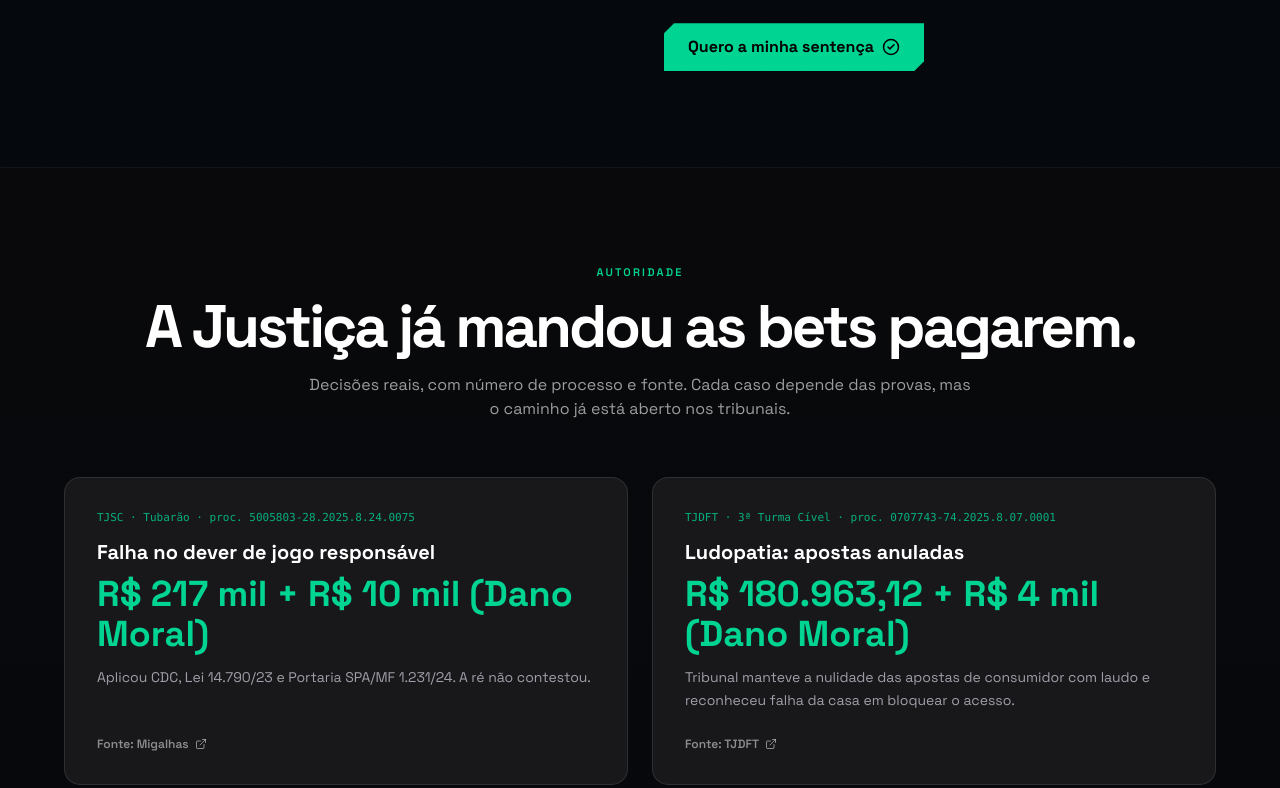
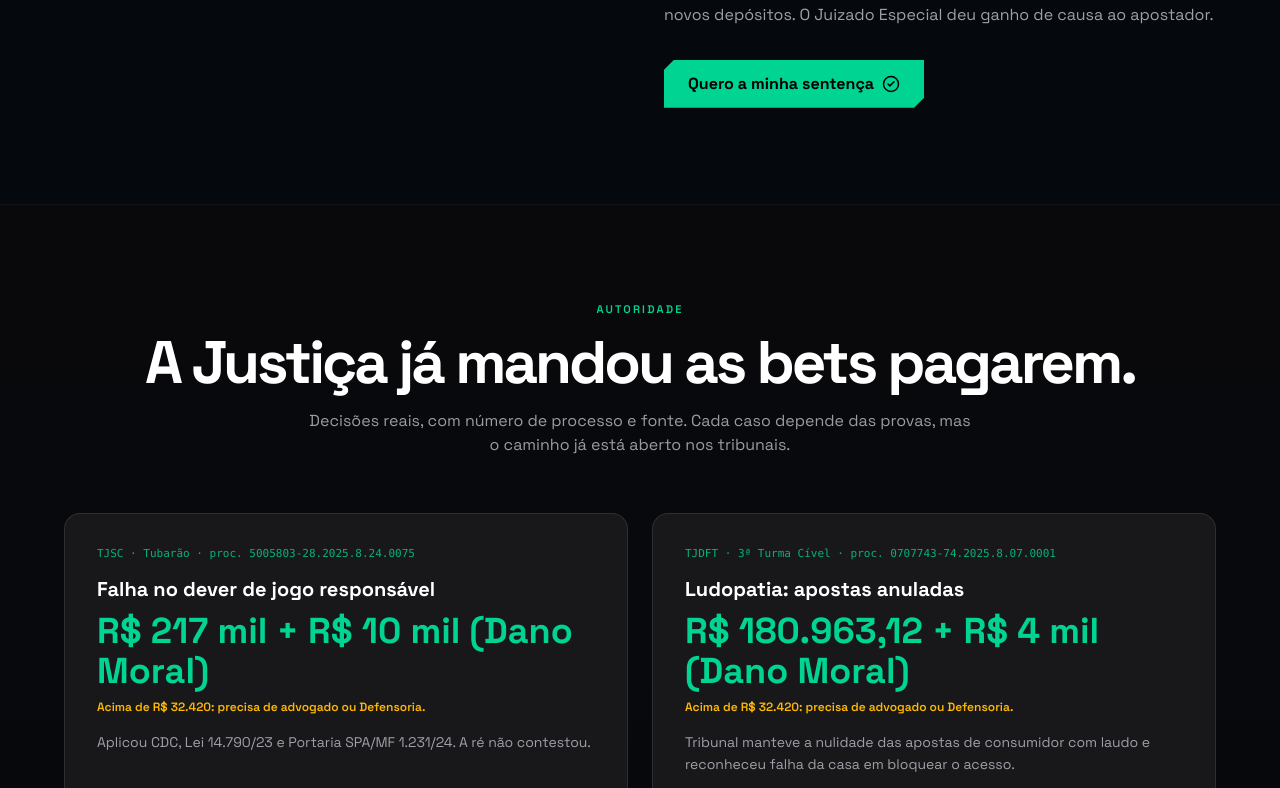
Before and after one commit to pedrofsneto33/EBookall, a Next.js app: page / in a window 1280 px wide. Shown: the part 2012-2800 px from the top of the page. Built offline with nearby package versions, Linux system fonts and the light colour scheme; no server answers.

Commit message:
fix: seguranca de login, banco turso, token de peticao e avisos de UI

```diff
--- a/app/api/auth/login/route.ts
+++ b/app/api/auth/login/route.ts
@@ -1,9 +1,7 @@
+// app/api/auth/login/route.ts (ou request-link/route.ts)
 import { NextRequest, NextResponse } from "next/server";
-import {
-  createSessionToken,
-  setSessionCookie,
-  userIdFromEmail,
-} from "../../../lib/auth";
+import { Resend } from "resend";
+import { createMagicToken } from "../../../lib/auth";
 
 export const runtime = "nodejs";
 
@@ -11,15 +9,43 @@ export async function POST(request: NextRequest) {
   try {
     const body = await request.json();
     const email = String(body.email ?? "").trim().toLowerCase();
+
     if (!email || !email.includes("@")) {
       return NextResponse.json({ error: "E-mail inválido" }, { status: 400 });
     }
 
-    const user = { id: userIdFromEmail(email), email };
-    const token = await createSessionToken(user);
-    const res = NextResponse.json({ ok: true, user, status: "pending" });
-    setSessionCookie(res, token);
-    return res;
+    // 1. Gera o token mágico (válido por 30 min, como definido no auth.ts)
+    const magicToken = await createMagicToken(email);
+
+    // 2. Monta a URL de verificação (que vai criar a sessão de verdade depois)
+    const siteUrl = process.env.NEXT_PUBLIC_SITE_URL || "http://localhost:3000";
+    const verifyUrl = `${siteUrl}/api/auth/verify?token=${magicToken}`;
+
+    // 3. Verifica se tem a chave do Resend
+    const resendApiKey = process.env.RESEND_API_KEY;
+    if (!resendApiKey) {
+       return NextResponse.json({ error: "Serviço de e-mail indisponível." }, { status: 500 });
+    }
+
+    // 4. Envia o e-mail para o usuário
+    const resend = new Resend(resendApiKey);
+    await resend.emails.send({
+      from: process.env.RESEND_FROM || "RecuperaJogo <onboarding@resend.dev>",
+      to: [email],
+      subject: "Seu link de acesso ao RecuperaJogo",
+      html: `
+        <div style="font-family: Arial, sans-serif; max-width: 500px; margin: 0 auto;">
+          <h2 style="color: #1B6B4A;">Acesse sua conta</h2>
+          <p>Clique no botão abaixo para entrar no RecuperaJogo. Este link é único e expira em 30 minutos.</p>
+          <a href="${verifyUrl}" style="display: inline-block; padding: 12px 24px; background-color: #1B6B4A; color: white; text-decoration: none; border-radius: 8px; margin-top: 16px; font-weight: bold;">Entrar na minha conta</a>
+          <p style="margin-top: 24px; font-size: 12px; color: #666;">Se você não solicitou este e-mail, pode ignorá-lo.</p>
+        </div>
+      `
+    });
+
+    // Retorna sucesso, MAS NÃO CRIA A SESSÃO AQUI!
+    return NextResponse.json({ ok: true, message: "Link enviado para o seu e-mail." });
+
   } catch (e: unknown) {
     const message = e instanceof Error ? e.message : "Erro";
     return NextResponse.json({ error: message }, { status: 500 });
--- /dev/null
+++ b/app/components/MpAviso.tsx
@@ -0,0 +1,26 @@
+"use client";
+
+import { useEffect, useState } from "react";
+import { MP } from "../lib/config";
+
+export default function MpAviso() {
+  const [dias, setDias] = useState<number | null>(null);
+
+  useEffect(() => {
+    const ms = new Date(MP.extincaoISO).getTime() - Date.now();
+    const raf = requestAnimationFrame(() => setDias(ms > 0 ? Math.ceil(ms / 86_400_000) : 0));
+    return () => cancelAnimationFrame(raf);
+  }, []);
+
+  return (
+    <a href="#mp" className="block relative z-[60] bg-amber-400/10 border-b border-amber-400/25 text-center text-[12px] sm:text-[13px] text-amber-200 px-4 py-2 hover:bg-amber-400/15 transition-colors">
+      <strong className="font-semibold">Atualização jurídica:</strong> a MP 1.394/2026 proibiu as bets em {MP.publicacao}.
+      {dias !== null && dias > 0 ? (
+        <> As autorizações vencem em ~{dias} {dias === 1 ? "dia" : "dias"} ({MP.extincaoTxt}).</>
+      ) : (
+        <> As autorizações das operadoras já foram extintas.</>
+      )}{" "}
+      <span className="underline underline-offset-2">Entenda o que muda para você →</span>
+    </a>
+  );
+}
--- a/app/page.tsx
+++ b/app/page.tsx
@@ -6,6 +6,7 @@ import HeroSection from "@/components/home/HeroSection";
 import CourtWinSection from "@/components/home/CourtWinSection";
 import Navbar from "@/components/shared/Navbar";
 import OfferSection from "@/components/home/OfferSection";
+import MpAviso from "./components/MpAviso"; // <-- ADICIONADO
 import { X, Upload, Cpu, FileCheck2, HelpCircle, MessageCircle, FileText, HeartPulse, Lock, Wallet, Trophy, UserX, Repeat, Megaphone, Shield, ExternalLink } from "lucide-react";
 import { LIMITE_JUS_POSTULANDI, formatarMoeda } from "./lib/config";
 
@@ -42,10 +43,46 @@ const FAQS: FaqItem[] = [
 ];
 
 const DECISOES = [
-  { uf: "TJSC · Tubarão", proc: "5005803-28.2025.8.24.0075", t: "Falha no dever de jogo responsável", v: "R$ 217 mil + R$ 10 mil (Dano Moral)", d: "Aplicou CDC, Lei 14.790/23 e Portaria SPA/MF 1.231/24. A ré não contestou.", href: "https://www.migalhas.com.br/quentes/448239/casa-de-aposta-devolve-r-217-mil-por-violar-dever-de-jogo-responsavel", fonte: "Migalhas" },
-  { uf: "TJDFT · 3ª Turma Cível", proc: "0707743-74.2025.8.07.0001", t: "Ludopatia: apostas anuladas", v: "R$ 180.963,12 + R$ 4 mil (Dano Moral)", d: "Tribunal manteve a nulidade das apostas de consumidor com laudo e reconheceu falha da casa em bloquear o acesso.", href: "https://www.tjdft.jus.br/institucional/imprensa/noticias/2026/junho/tjdft-anula-apostas-e-condena-plataforma-a-devolver-r-180-mil-a-consumidor-com-ludopatia", fonte: "TJDFT" },
-  { uf: "TJSP", proc: "4000778-26.2026.8.26.0248", t: "Autoexclusão não bloqueada no prazo", v: "R$ 81 mil", d: "Casa continuou aceitando depósitos e apostas depois da autoexclusão. Fundamento: dever de segurança e de jogo responsável.", href: "https://bnldata.com.br/justica-condena-plataforma-de-apostas-por-falha-em-autoexclusao-de-apostador/", fonte: "BNL Data" },
-  { uf: "TJDFT · Turma Recursal", proc: "0759332-60.2025.8.07.0016", t: "Conta suspensa sem provar irregularidade", v: "R$ 7 mil", d: "A casa suspendeu a conta sem avisar nem provar a violação dos termos de uso. Decisão unânime. Cabe sem advogado.", href: "https://www.tjdft.jus.br/institucional/imprensa/noticias/2026/abril/tjdft-mantem-condenacao-de-plataforma-de-apostas-que-suspendeu-conta-sem-comprovar-irregularidade", fonte: "TJDFT" },
+  {
+    uf: "TJSC · Tubarão",
+    proc: "5005803-28.2025.8.24.0075",
+    t: "Falha no dever de jogo responsável",
+    v: "R$ 217 mil + R$ 10 mil (Dano Moral)",
+    d: "Aplicou CDC, Lei 14.790/23 e Portaria SPA/MF 1.231/24. A ré não contestou.",
+    href: "https://www.migalhas.com.br/quentes/448239/casa-de-aposta-devolve-r-217-mil-por-violar-dever-de-jogo-responsavel",
+    fonte: "Migalhas",
+    aviso: "Acima de R$ 32.420: precisa de advogado ou Defensoria."
+  },
+  {
+    uf: "TJDFT · 3ª Turma Cível",
+    proc: "0707743-74.2025.8.07.0001",
+    t: "Ludopatia: apostas anuladas",
+    v: "R$ 180.963,12 + R$ 4 mil (Dano Moral)",
+    d: "Tribunal manteve a nulidade das apostas de consumidor com laudo e reconheceu falha da casa em bloquear o acesso.",
+    href: "https://www.tjdft.jus.br/institucional/imprensa/noticias/2026/junho/tjdft-anula-apostas-e-condena-plataforma-a-devolver-r-180-mil-a-consumidor-com-ludopatia",
+    fonte: "TJDFT",
+    aviso: "Acima de R$ 32.420: precisa de advogado ou Defensoria."
+  },
+  {
+    uf: "TJSP",
+    proc: "4000778-26.2026.8.26.0248",
+    t: "Autoexclusão não bloqueada no prazo",
+    v: "R$ 81 mil",
+    d: "Casa continuou aceitando depósitos e apostas depois da autoexclusão. Fundamento: dever de segurança e de jogo responsável.",
+    href: "https://bnldata.com.br/justica-condena-plataforma-de-apostas-por-falha-em-autoexclusao-de-apostador/",
+    fonte: "BNL Data",
+    aviso: "Acima de R$ 32.420: precisa de advogado ou Defensoria."
+  },
+  {
+    uf: "TJDFT · Turma Recursal",
+    proc: "0759332-60.2025.8.07.0016",
+    t: "Conta suspensa sem provar irregularidade",
+    v: "R$ 7 mil",
+    d: "A casa suspendeu a conta sem avisar nem provar a violação dos termos de uso. Decisão unânime.",
+    href: "https://www.tjdft.jus.br/institucional/imprensa/noticias/2026/abril/tjdft-mantem-condenacao-de-plataforma-de-apostas-que-suspendeu-conta-sem-comprovar-irregularidade",
+    fonte: "TJDFT",
+    aviso: "Cabe sem advogado (até R$ 32.420)."
+  },
 ];
 
 export default function LandingPage() {
@@ -54,6 +91,7 @@ export default function LandingPage() {
   return (
     <div className="min-h-screen bg-[#05080C] text-white overflow-x-hidden">
       <Navbar />
+      <MpAviso /> {/* <-- ADICIONADO: Barra de urgência da MP */}
 
       {/* HERO */}
       <HeroSection />
@@ -113,7 +151,13 @@ export default function LandingPage() {
                 <div>
                   <p className="text-[11px] font-mono text-emerald-400/80 mb-3">{c.uf} · proc. {c.proc}</p>
                   <h3 className="text-lg sm:text-xl font-bold text-white mb-2">{c.t}</h3>
-                  <p className="text-3xl sm:text-4xl font-black text-emerald-400 mb-3">{c.v}</p>
+                  <p className="text-3xl sm:text-4xl font-black text-emerald-400 mb-2">{c.v}</p>
+
+                  {/* NOVO AVISO AQUI */}
+                  <p className={`text-xs font-semibold mb-4 ${c.aviso.includes('sem advogado') ? 'text-emerald-400' : 'text-amber-400'}`}>
+                    {c.aviso}
+                  </p>
+
                   <p className="text-sm text-zinc-400 leading-relaxed mb-6">{c.d}</p>
                 </div>
                 <a
--- a/components/home/HeroSection.tsx
+++ b/components/home/HeroSection.tsx
@@ -1,6 +1,7 @@
 "use client";
 
 import { motion } from "motion/react";
+import Link from "next/link";
 import { ArrowRight, ShieldCheck } from "lucide-react";
 import { LIMITE_JUS_POSTULANDI, formatarMoeda } from "@/app/lib/config";
 
@@ -78,15 +79,13 @@ export default function HeroSection() {
 
           <div className="mt-10 flex flex-wrap gap-4">
             <motion.div whileHover={{ scale: 1.05 }}>
-              <a
-                href="https://recuperajogo.vercel.app/login"
-                target="_blank"
-                rel="noopener noreferrer"
+              <Link
+                href="/login"
                 className="clip-custom inline-flex items-center gap-2 bg-emerald-400 hover:bg-emerald-300 text-black font-black text-lg px-8 py-4 transition-colors shadow-[0_0_40px_rgba(16,185,129,0.4)]"
               >
                 Recuperar Meu Dinheiro
                 <ArrowRight size={20} />
-              </a>
+              </Link>
             </motion.div>
             <a
               href="#como-funciona"
```
Also changed, not shown: app/api/peticao/route.ts (+52 -8 lines), app/gerador/page.tsx (+36 -5 lines), 2 other files (tests, documents, lock files or other folders).
